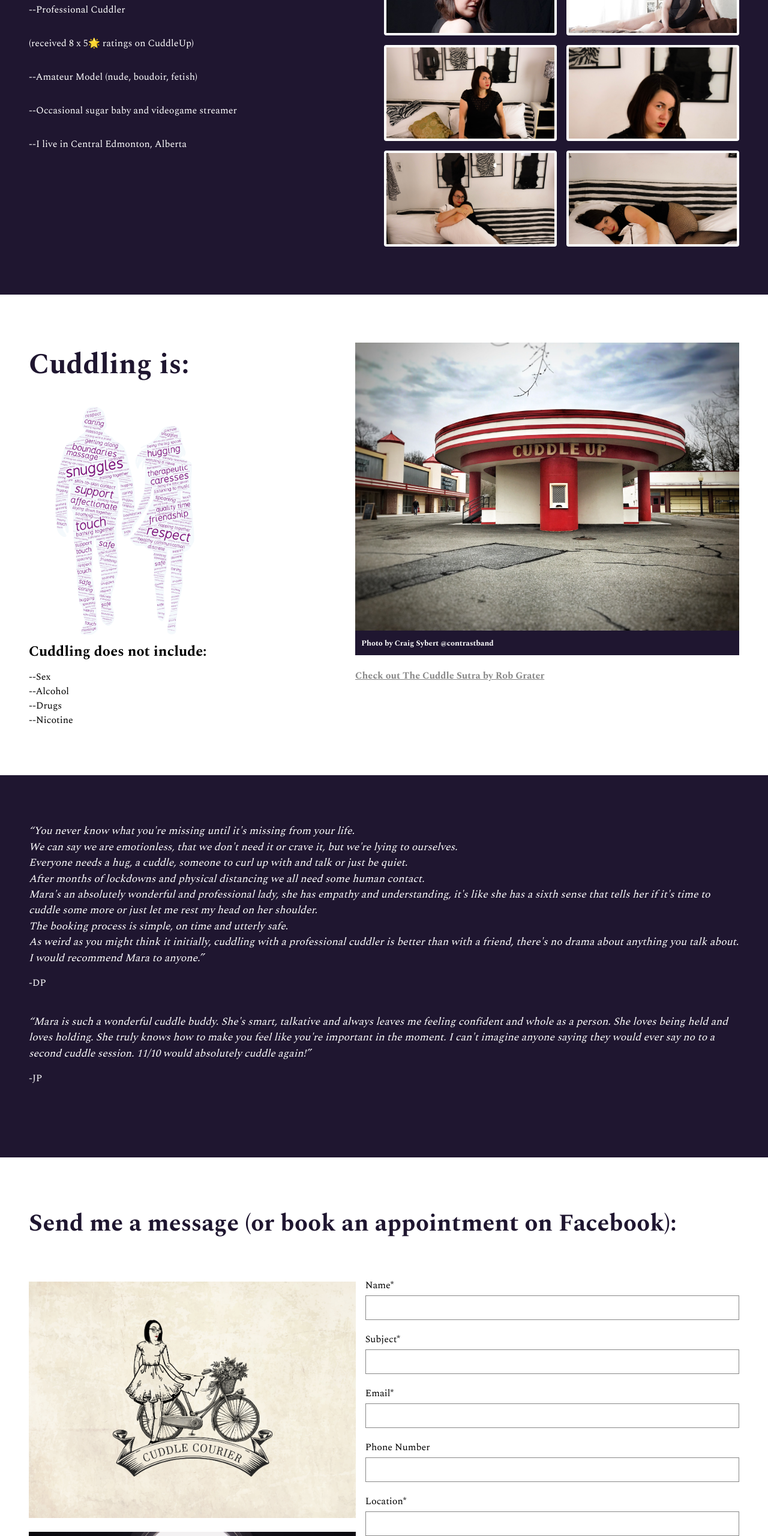
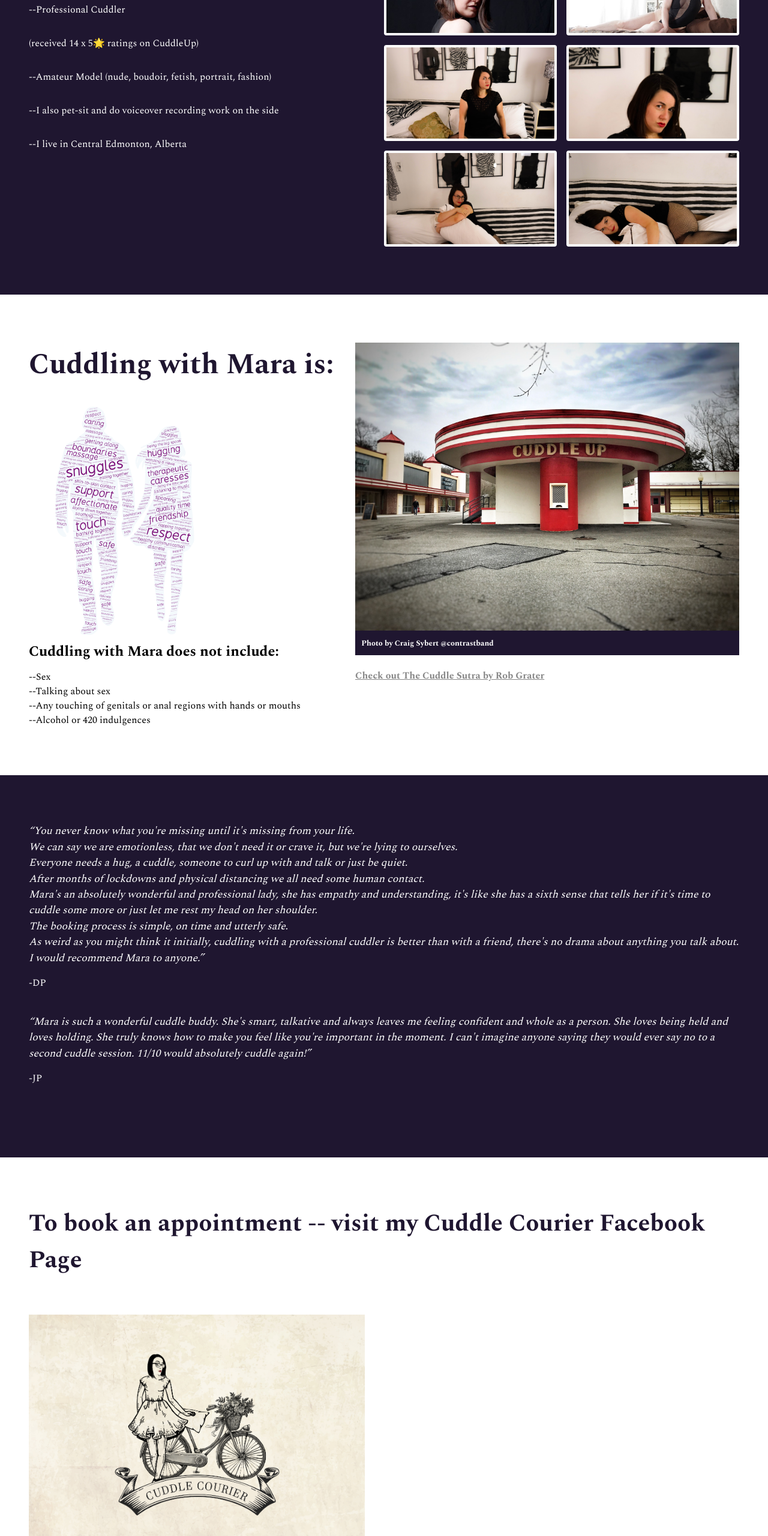
Before and after one commit to maracourier/cuddlecourier, a plain HTML site: page index.html in a window 1280 px wide. Shown: the part 1076-3636 px from the top of the page at 60% size. Drawn offline with nearby package versions, Linux system fonts and the light colour scheme; a script that the page names is missing.

Commit message:
Update index.html

```diff
--- a/index.html
+++ b/index.html
@@ -33,9 +33,9 @@
                 <h2>Hi! I'm Mara.</h2>
                 <ul>
                     <li>--Professional Cuddler</li>
-                    <li>(received 8 x 5🌟 ratings on CuddleUp)</li>
-                    <li>--Amateur Model (nude, boudoir, fetish)</li>
-                    <li>--Occasional sugar baby and videogame streamer</li>
+                    <li>(received 14 x 5🌟 ratings on CuddleUp)</li>
+                    <li>--Amateur Model (nude, boudoir, fetish, portrait, fashion)</li>
+                    <li>--I also pet-sit and do voiceover recording work on the side</li>
                     <li>--I live in Central Edmonton, Alberta</li>
                 </ul>
             </div>
@@ -65,17 +65,17 @@
     <section class="information">
         <div class="content">
             <div class="left">
-                <h2>Cuddling is:</h2>
+                <h2>Cuddling with Mara is:</h2>
                 <div class="wordart-container">
                     <div class="wordart" data-wordart-src></div>
                 </div>
 
-                <p>Cuddling does not include:</p>
+                <p>Cuddling with Mara does not include:</p>
                 <ul>
                     <li>--Sex</li>
-                    <li>--Alcohol</li>
-                    <li>--Drugs</li>
-                    <li>--Nicotine</li>
+                    <li>--Talking about sex</li>
+                    <li>--Any touching of genitals or anal regions with hands or mouths</li>
+                    <li>--Alcohol or 420 indulgences</li>
                 </ul>
             </div>
             <div class="right">
@@ -110,7 +110,7 @@
 
     <section class="contact">
         <div class="content">
-            <h2>Send me a message (or book an appointment on Facebook):</h2>
+            <h2>To book an appointment -- visit my Cuddle Courier Facebook Page</h2>
             <div class="row">
                 <div class="images">
                     <div class="image"><img src="Images/Logo 2.jpg" alt="Female standing next to bike"></div>
@@ -119,41 +119,13 @@
                         <p>Photo by Jake Lorefice @jakelorefice</p>
                     </div>
                 </div>
-                <form action="" method="">
-                    <label>Name*</label>
-                    <input type="text" name="name" required>
-
-                    <label>Subject*</label>
-                    <input type="text" name="subject" required>
-
-                    <label>Email*</label>
-                    <input type="email" name="email" required>
-
-                    <label>Phone Number</label>
-                    <input type="number" name="phoneNumber">
-
-                    <label>Location*</label>
-                    <input type="text" name="location" required>
-
-                    <label>Service</label>
-                    <select name="service">
-                        <option value="Select an option" selected disabled hidden>Select an option</option>
-                        <option value="Cuddle Date">Cuddle Date - $50/h</option>
-                        <option value="Overnight Cuddle Date">Overnight Cuddle Date - $300</option>
-                    </select>
-
-                    <label>Message*</label>
-                    <textarea name="message" required></textarea>
-
-                    <input type="submit" name="submit" value="SUBMIT">
-                </form>
             </div>
         </div>
     </section>
 
     <footer>
         <div class="content">
-            <p>© Copyright Cuddle Courier - 2021</p>
+            <p>© Copyright Cuddle Courier - 2022</p>
             <a href="https://www.facebook.com/CuddleCourier" target="_blank"><i class="fab fa-facebook"></i></a>
         </div>
     </footer>
```
